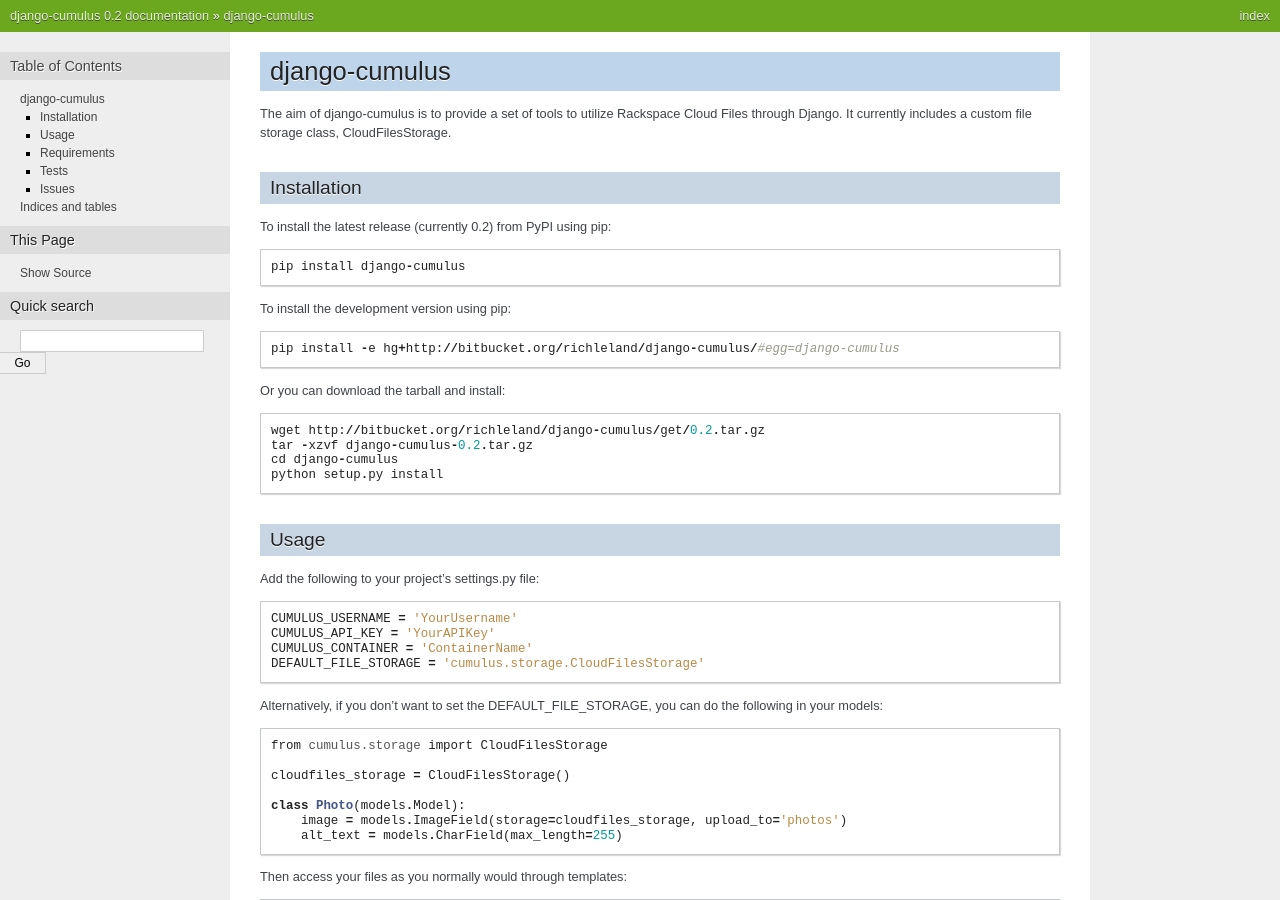
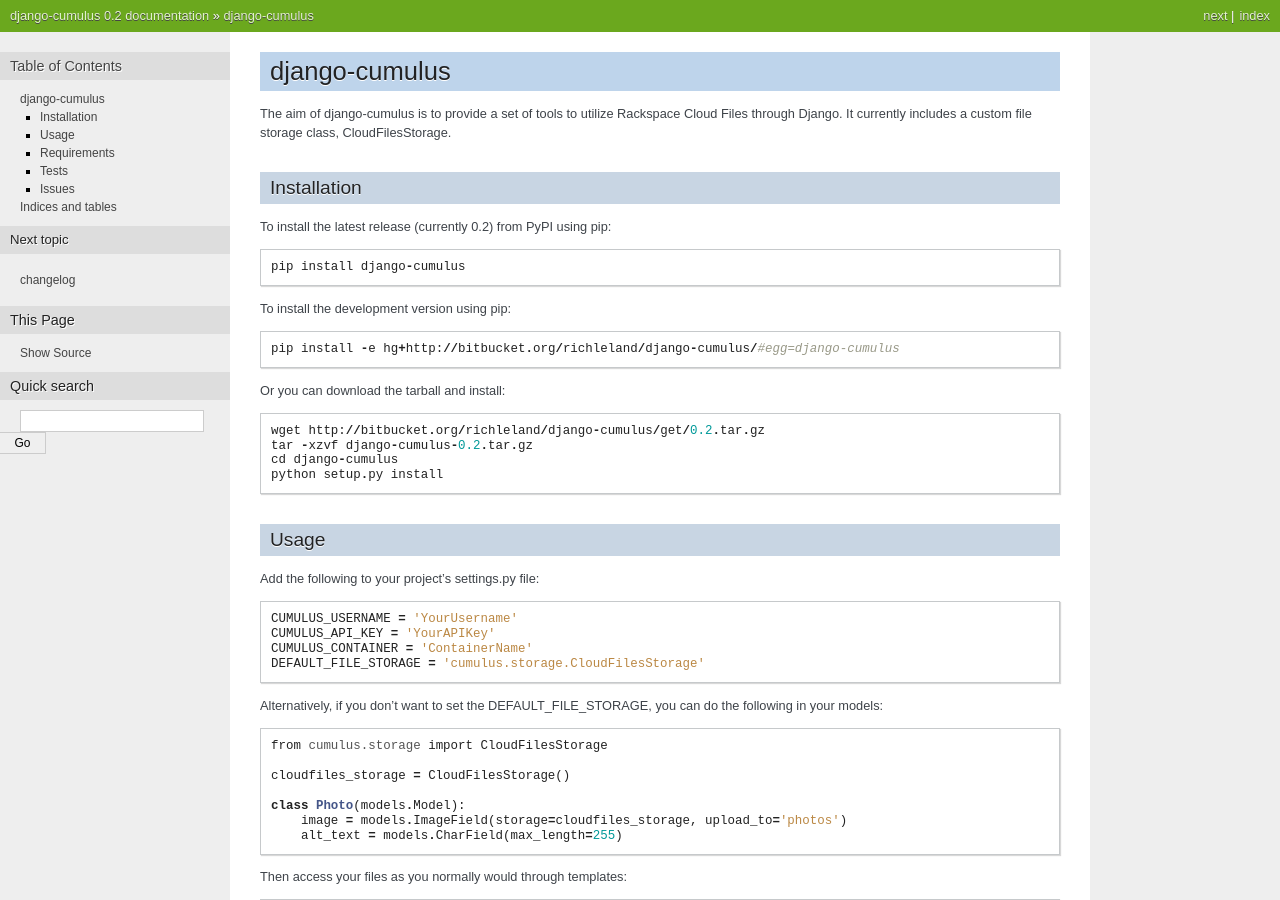
Before and after one commit to django-cumulus/django-cumulus, a Sphinx documentation site: the page built from docs/index.rst, in a window 1280 px wide and 900 px high. Built offline with Sphinx 7.4.7, drawn with Linux system fonts in a browser that asks for light colours.

Commit message:
Removed bloat files. Moved changelog into docs.

```diff
--- a/AUTHORS.txt
+++ /dev/null
@@ -1,6 +0,0 @@
-The primary author of django-cumulus is Rich Leland <rich@richleland.com>,
-who can be hunted down at http://mathematism.com/.
-
-Contributors to the app:
-
-* Ian Schenck (packaging and distribution help)
--- a/CHANGELOG.rst
+++ b/docs/changelog.rst
@@ -1,5 +1,5 @@
-django-cumulus changelog
-========================
+changelog
+=========
 
 Version 0.2, 10 February 2010
 *****************************
--- a/docs/index.rst
+++ b/docs/index.rst
@@ -2,6 +2,12 @@
 ==============
 
 The aim of django-cumulus is to provide a set of tools to utilize Rackspace Cloud Files through Django. It currently includes a custom file storage class, CloudFilesStorage.
+
+.. toctree::
+   :maxdepth: 2
+   :hidden:
+
+   changelog
 
 Installation
 ************
```
